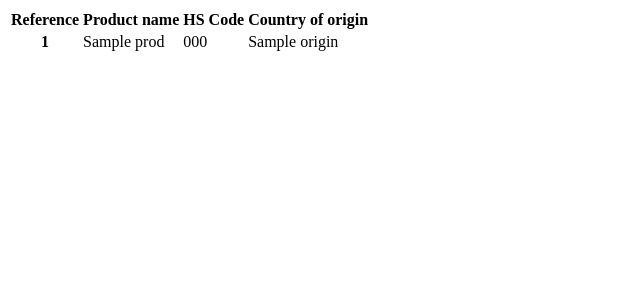
After one commit to NKoonen/hscodes, a PHP site: template views/templates/admin/bo-order.html.twig in a window 1280 px wide. The commit adds this page. Shown: the top 300 px of the page, without its empty margins (0-640 px from the left). Run offline with PHP 8.4, Linux system fonts and the light colour scheme; the template is opened without the code that fills it: most values are stand-ins (such as "Sample title", 1, 10 or a date in 2020); some libraries are stand-ins or nearby versions.

Commit message:
Added country of origin option

```diff
--- a/config.xml
+++ b/config.xml
@@ -2,8 +2,8 @@
 <module>
     <name>hscodes</name>
     <displayName><![CDATA[HS Codes ]]></displayName>
-    <version><![CDATA[1.0.1]]></version>
-    <description><![CDATA[Fill in HS codes for your products to make international sales easier.]]></description>
+    <version><![CDATA[1.1.1]]></version>
+    <description><![CDATA[Fill in HS codes and country of origin for your products to make international sales easier.]]></description>
     <author><![CDATA[Inform-All]]></author>
     <tab><![CDATA[shipping_logistics]]></tab>
 	<confirmUninstall><![CDATA[Are you sure you want to uninstall and delete your current HS codes?]]></confirmUninstall>
--- a/override/classes/Product.php
+++ b/override/classes/Product.php
@@ -5,9 +5,13 @@ class Product extends ProductCore
     /** @var string hscode */
     public $hscode;
 
+	/** @var string origin */
+	public $origin;
+
     public function __construct($id_product = null, $full = false, $id_lang = null, $id_shop = null, \Context $context = null)
     {
         self::$definition['fields']['hscode'] = ['type' => self::TYPE_INT, 'validate' => 'isInt', 'size' => 10];
+	    self::$definition['fields']['origin'] = ['type' => self::TYPE_STRING, 'validate' => 'isString', 'size' => 255];
         parent::__construct($id_product, $full, $id_lang, $id_shop, $context);
     }
 }
--- a/override/controllers/admin/AdminImportController.php
+++ b/override/controllers/admin/AdminImportController.php
@@ -10,6 +10,10 @@ class AdminImportController extends AdminImportControllerCore
 				'label' => $this->trans('HS Code'),
 				'help' => $this->trans('HS Code')
 			);
+			$this->available_fields['origin'] = array(
+				'label' => $this->trans('Country of origin'),
+				'help' => $this->trans('Fill in the country of origin of this product')
+			);
 		}
 	}
 }
--- a/pdf/delivery-slip.product-tab.tpl
+++ b/pdf/delivery-slip.product-tab.tpl
@@ -58,12 +58,14 @@
                             <td width="80%">
                                 {$order_detail.product_name}<br>
                                 {l s='HS Code' d='Shop.Pdf' pdf='true'}: {$order_detail.hscode}
+                                {l s='Origin' d='Shop.Pdf' pdf='true'}: {$order_detail.origin}
                             </td>
                         </tr>
                     </table>
                 {else}
                     {$order_detail.product_name}<br>
                     {l s='HS Code' d='Shop.Pdf' pdf='true'}: {$order_detail.hscode}
+                    {l s='Origin' d='Shop.Pdf' pdf='true'}: {$order_detail.origin}
                 {/if}
             </td>
             <td class="product center">
--- a/pdf/invoice.product-tab.tpl
+++ b/pdf/invoice.product-tab.tpl
@@ -63,12 +63,14 @@
                             <td width="80%">
                                 {$order_detail.product_name}<br>
                                 {l s='HS Code' d='Shop.Pdf' pdf='true'}: {$order_detail.hscode}
+                                {l s='Origin' d='Shop.Pdf' pdf='true'}: {$order_detail.origin}
                             </td>
                         </tr>
                     </table>
                 {else}
                     {$order_detail.product_name} <br>
                     {l s='HS Code' d='Shop.Pdf' pdf='true'}: {$order_detail.hscode}
+                    {l s='Origin' d='Shop.Pdf' pdf='true'}: {$order_detail.origin}
                 {/if}
 
             </td>
--- a/sql/install.php
+++ b/sql/install.php
@@ -1,3 +1,3 @@
 <?php
 
-return Db::getInstance()->execute('ALTER TABLE `'._DB_PREFIX_.'product` ADD `hscode` INT NULL DEFAULT 0');
+return Db::getInstance()->execute('ALTER TABLE `'._DB_PREFIX_.'product` ADD `hscode` INT NULL DEFAULT 0, ADD `origin` varchar(255)');
--- a/sql/uninstall.php
+++ b/sql/uninstall.php
@@ -1,3 +1,3 @@
 <?php
 
-return Db::getInstance()->execute('ALTER TABLE `' . _DB_PREFIX_ . 'product` DROP COLUMN `hscode`');
+return Db::getInstance()->execute('ALTER TABLE `' . _DB_PREFIX_ . 'product` DROP COLUMN `hscode`, DROP COLUMN `origin`');
--- /dev/null
+++ b/views/templates/admin/bo-order.html.twig
@@ -0,0 +1,20 @@
+<table class="table">
+    <thead>
+    <tr>
+        <th scope="col">{{ 'Reference'|trans({}, 'Admin.Global') }}</th>
+        <th scope="col">{{ 'Product name'|trans({}, 'Admin.Catalog.Feature') }}</th>
+        <th scope="col">{{ 'HS Code'|trans({}, 'hscodes') }}</th>
+        <th scope="col">{{ 'Country of origin'|trans({}, 'hscodes') }}</th>
+    </tr>
+    </thead>
+    <tbody>
+    {% for prod in prods %}
+        <tr>
+            <th>{{ prod.id_product }}</th>
+            <td>{{ prod.product_name }}</td>
+            <td>{% if prod.hscode %}{{ prod.hscode }}{% endif %}</td>
+            <td>{% if prod.origin %}{{ prod.origin }}{% endif %}</td>
+        </tr>
+    {% endfor %}
+    </tbody>
+</table>
--- a/views/templates/admin/configure.tpl
+++ b/views/templates/admin/configure.tpl
@@ -13,6 +13,7 @@
         <div class="col-xs-12">
             <center>
                 <h4>{l s='This module allowes you to insert a HS code for each product, this is required for international sales' mod='hscodes'}</h4>
+                <h4>More info <a href="https://customs-documents.com">https://customs-documents.com</a></h4>
             </center>
         </div>
     </div>
```
Also changed, not shown: hscodes.php (+25 -3 lines), upgrade/upgrade-1.1.0.php (added, +7 -0 lines), views/templates/admin/create.tpl (+10 -0 lines), Readme.md.
